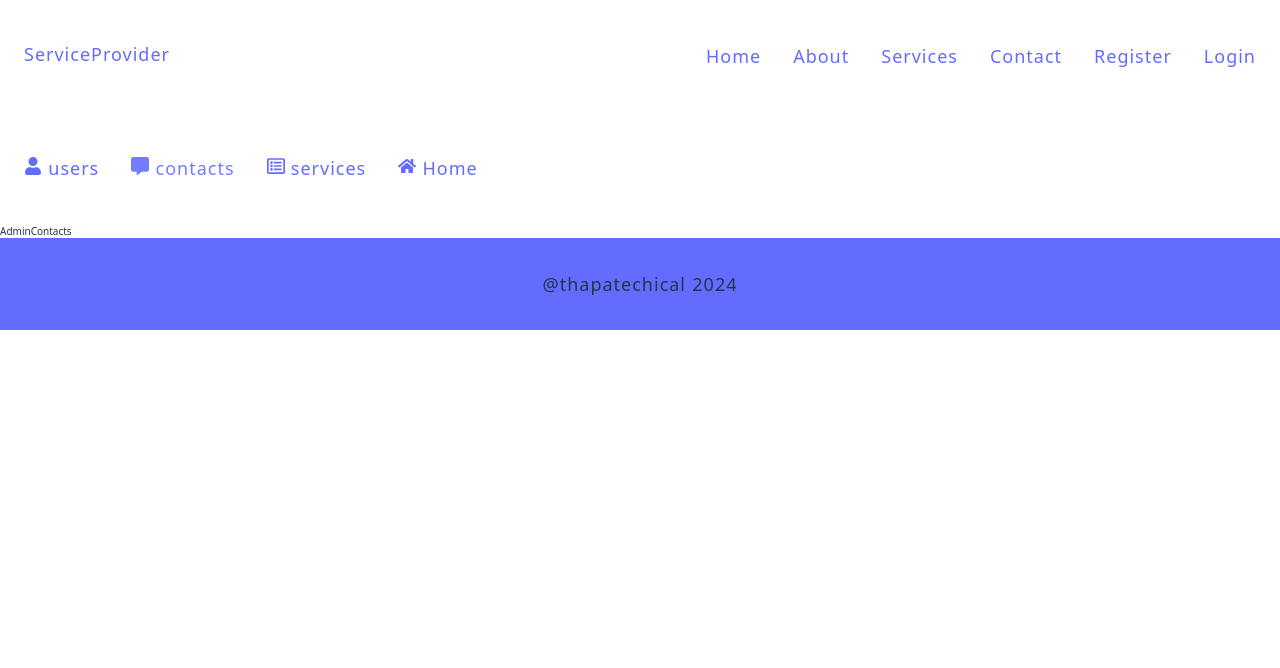
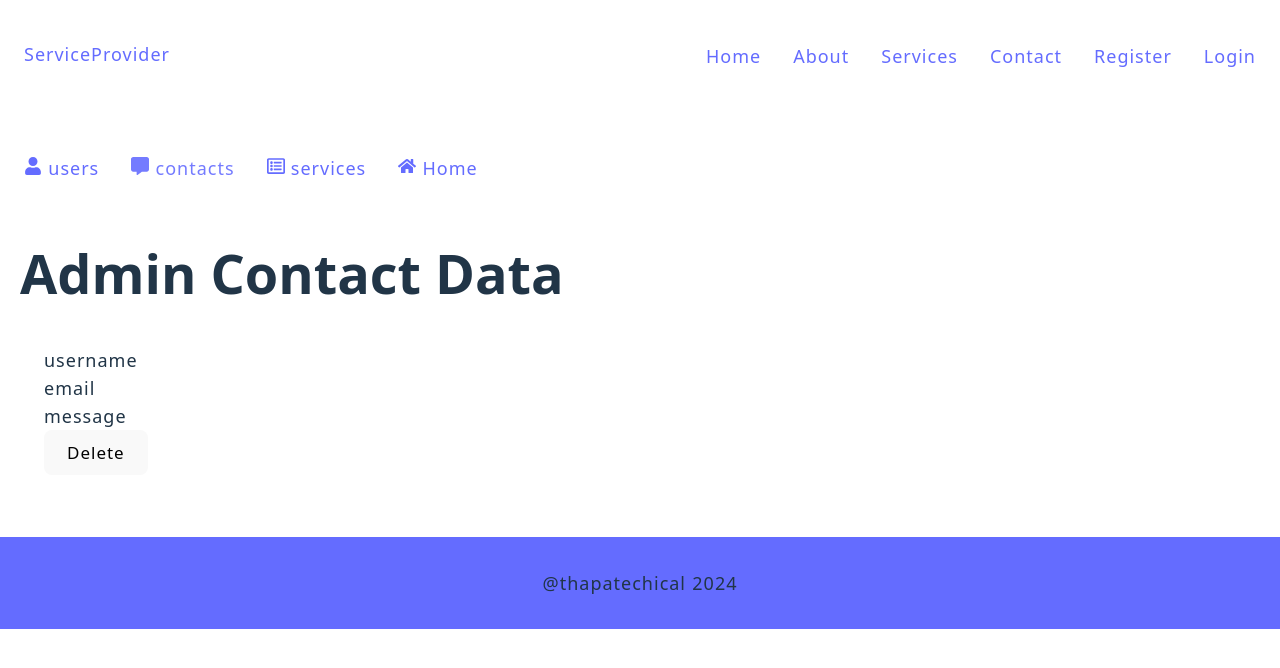
Before and after one commit to MuhammadFaizan144/MERN-Tutorial, a React (Vite) app in the folder client/: page /admin/contacts in a window 1280 px wide. Shown: the top 668 px of the page. Built offline with nearby package versions, Linux system fonts and the light colour scheme; no server answers.

Commit message:
Defining functions for retrieving contact data in tutorial 50

```diff
--- a/client/src/pages/Admin-Contacts.jsx
+++ b/client/src/pages/Admin-Contacts.jsx
@@ -1,8 +1,52 @@
-import React from 'react'
+import React, { useEffect, useState } from 'react'
+import { useAuth } from '../store/auth'
+import { toast } from 'react-toastify'
 
 const AdminContacts = () => {
+  const[contactData,setContactData]=useState([])
+  const{authorizationToken}=useAuth()
+  const getContactsData=async()=>{
+    try {
+      const response=await fetch(`http://localhost:3000/api/admin/contacts`,{
+        method:"GET",
+        header:{
+          Authorization:authorizationToken,
+        },
+      })
+      const data=await response.json();
+      console.log("all contacts data:",data)
+      if(response.ok){
+        setContactData(data)
+      }
+    } catch (error) {
+      console.log(error)
+    }
+  };
+  // defining the funciton deleteContactById
+
+  useEffect(()=>{
+    getContactsData()
+  },[])
   return (
-    <div>AdminContacts</div>
+    <>
+      <section className="admin-contacts-section">
+        <h1>Admin Contact Data </h1>
+
+        <div className="container  admin-users">
+
+              <div >
+                <p>username</p>
+                <p>email</p>
+                <p>message</p>
+                <button className="btn" >
+                  delete
+                </button>
+              </div>
+
+        </div>
+      </section>
+    </>
+
   )
 }
 
```
